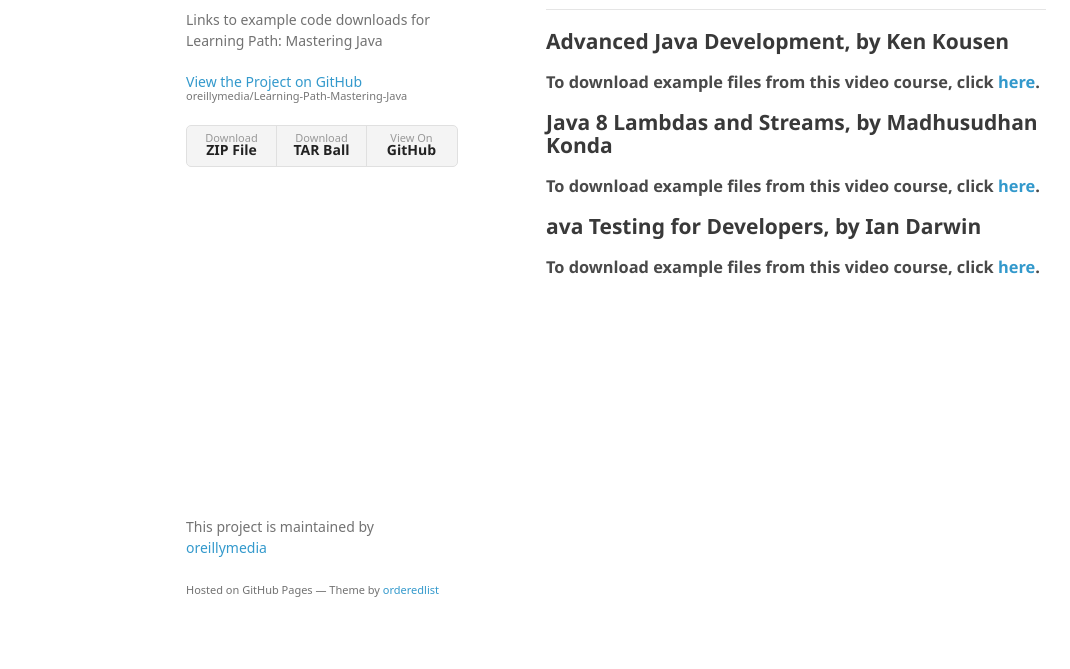
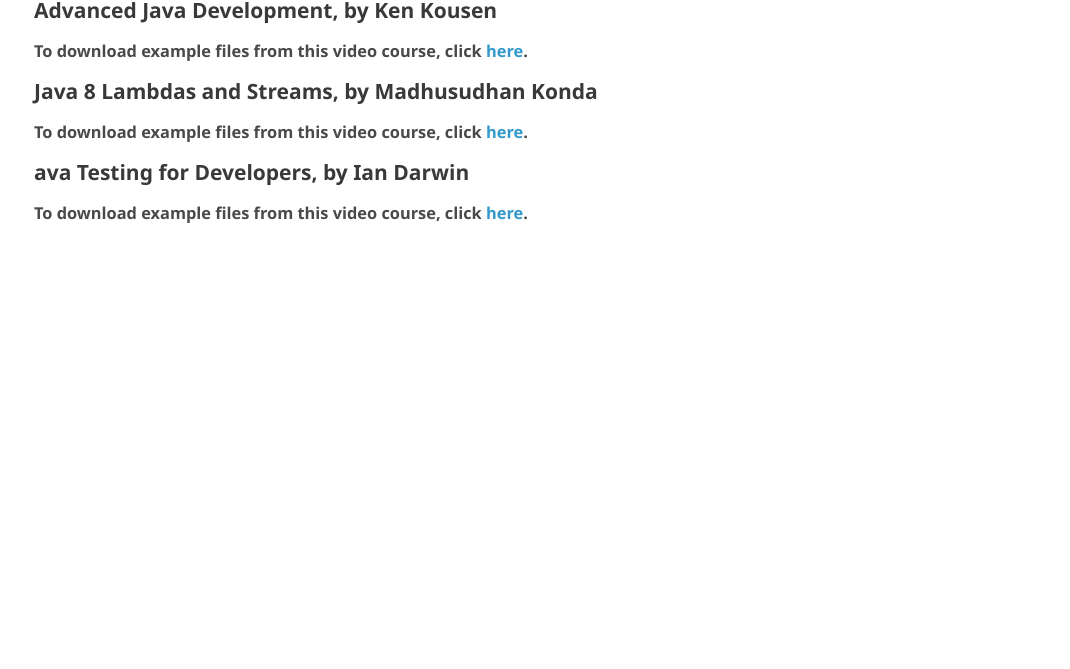
Before and after one commit to oreillymedia/Learning-Path-Mastering-Java, a plain HTML site: page index.html in a window 1280 px wide. Shown: the part 131-800 px from the top of the page, without its empty margins (24-1094 px from the left). Drawn offline with Linux system fonts and the light colour scheme; a web font is replaced by a local one.

Commit message:
Update index.html

```diff
--- a/index.html
+++ b/index.html
@@ -13,21 +13,6 @@
     <![endif]-->
   </head>
   <body>
-    <div class="wrapper">
-      <header>
-        <h1>Learning-Path-Mastering-Java</h1>
-        <p>Links to example code downloads for Learning Path: Mastering Java</p>
-
-        <p class="view"><a href="https://github.com/oreillymedia/Learning-Path-Mastering-Java">View the Project on GitHub <small>oreillymedia/Learning-Path-Mastering-Java</small></a></p>
-
-
-        <ul>
-          <li><a href="https://github.com/oreillymedia/Learning-Path-Mastering-Java/zipball/master">Download <strong>ZIP File</strong></a></li>
-          <li><a href="https://github.com/oreillymedia/Learning-Path-Mastering-Java/tarball/master">Download <strong>TAR Ball</strong></a></li>
-          <li><a href="https://github.com/oreillymedia/Learning-Path-Mastering-Java">View On <strong>GitHub</strong></a></li>
-        </ul>
-      </header>
-      <section>
         <h1>
 <a id="learning-path-mastering-java-examples" class="anchor" href="#learning-path-mastering-java-examples" aria-hidden="true"><span aria-hidden="true" class="octicon octicon-link"></span></a>Learning Path: Mastering Java Examples</h1>
 
@@ -50,13 +35,5 @@
 
 <h3>
 <a id="to-download-example-files-from-this-video-course-click-here-2" class="anchor" href="#to-download-example-files-from-this-video-course-click-here-2" aria-hidden="true"><span aria-hidden="true" class="octicon octicon-link"></span></a>To download example files from this video course, click <a href="http://examples.oreilly.com/0636920042723/">here</a>.</h3>
-      </section>
-      <footer>
-        <p>This project is maintained by <a href="https://github.com/oreillymedia">oreillymedia</a></p>
-        <p><small>Hosted on GitHub Pages &mdash; Theme by <a href="https://github.com/orderedlist">orderedlist</a></small></p>
-      </footer>
-    </div>
-    <script src="javascripts/scale.fix.js"></script>
-
   </body>
 </html>
```
